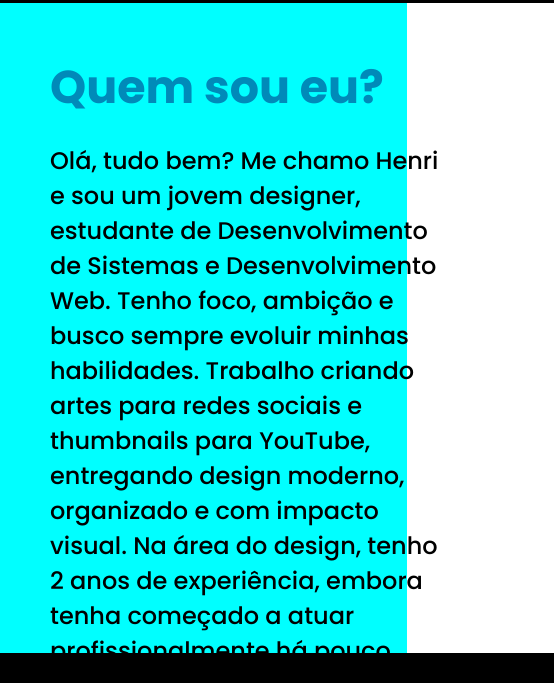
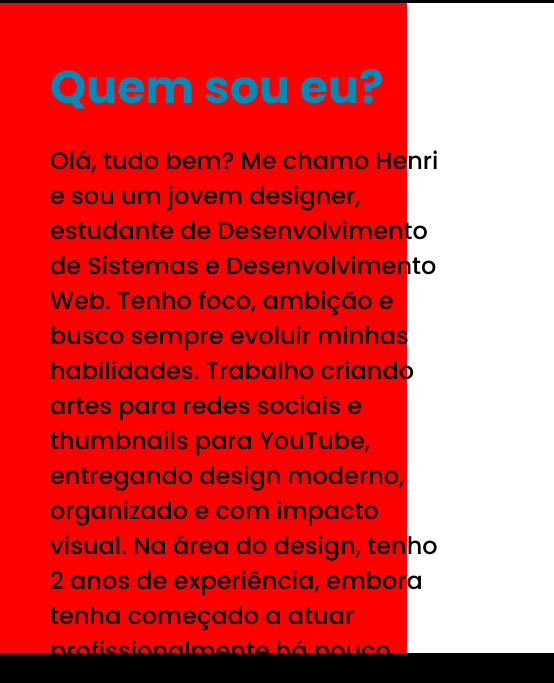
Before and after one commit to HenrikzZ0/Portfolio-HenriCunha, a plain HTML site: page index.html in a window 1280 px wide. Shown: the part 117-800 px from the top of the page, 0-554 px from the left. Drawn offline with nearby package versions, Linux system fonts and the light colour scheme.

Commit message:
Update index.html

```diff
--- a/index.html
+++ b/index.html
@@ -39,7 +39,7 @@
 </div>
 
     <div class="container" style="height: 650px; width: 100%; flex-direction: row; gap: 151px;">
-        <div class="container" style="height: auto; flex-direction: column; background-color: aqua;" id="cont">
+        <div class="container" style="height: auto; flex-direction: column; background-color: red;" id="cont">
             <h1 style="margin-left: 50px; margin-top: 50px; font-size: 46px; color: #008ab9;">Quem sou eu?</h1>
             <p style="margin-left: 50px; margin-top: -10px; width: 100%;" class="text">
                 Olá, tudo bem? Me chamo Henri e sou um jovem designer, estudante de Desenvolvimento de Sistemas e Desenvolvimento Web. Tenho foco, ambição e busco sempre evoluir minhas habilidades. Trabalho criando artes para redes sociais e thumbnails para YouTube, entregando design moderno, organizado e com impacto visual. Na área do design, tenho 2 anos de experiência, embora tenha começado a atuar profissionalmente há pouco tempo.
```
